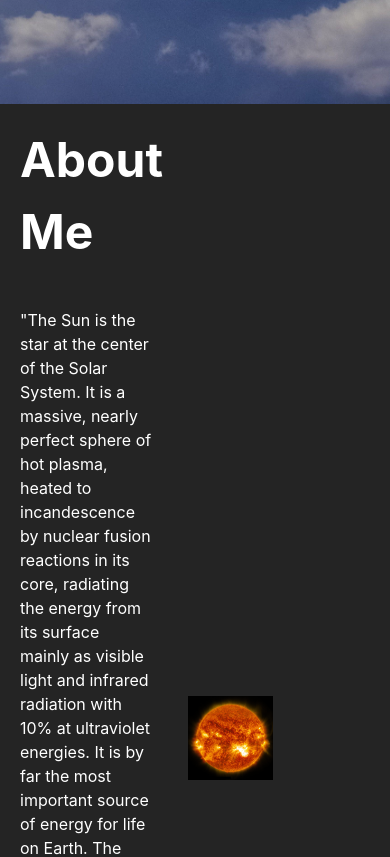
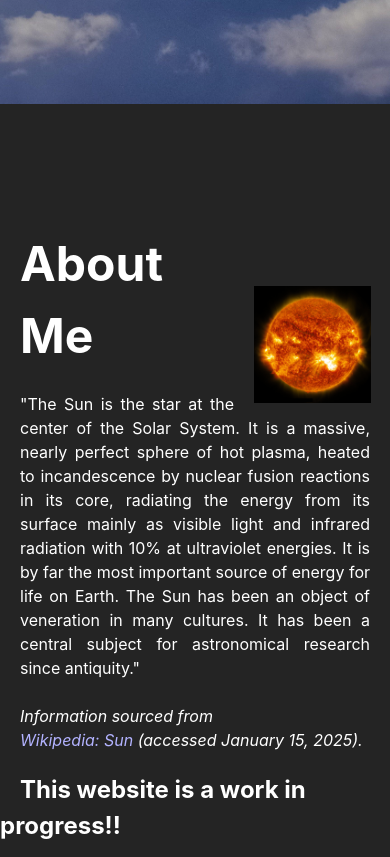
Before and after one commit to MaloSunce/ReactDemo, a React (Vite) app in the folder ReactDemo/: page / in a window 390 px wide. Shown: the part 740-1597 px from the top of the page. Built offline with nearby package versions, Linux system fonts and the light colour scheme.

Commit message:
update: reactive AboutMe

```diff
--- a/ReactDemo/src/content/AboutMe.css
+++ b/ReactDemo/src/content/AboutMe.css
@@ -1,18 +1,14 @@
 .AboutMe {
     height: 100vh;
-    display: grid;
-    grid-template-areas:
-        "Title Title Image"
-        "Description Description Image"
-        "Box1 Box1 Image";
-    grid-template-rows: repeat(3, 1fr);
-    grid-template-columns: 1fr 1fr 0.9fr;
+    display: flex;
+    flex-direction: column;
     scroll-snap-align: start;
     padding: 40px;
-    width: 70%;
-    margin: auto 5% auto 10%;
+    width: 100%;
     transition: 1s;
     justify-content: center;
+    align-content: start;
+    margin: auto 10%;
 }
 
 .AboutMe h2, h3, p {
@@ -20,37 +16,44 @@
     padding: 0;
 }
 
-.AboutMe .Title {
-    grid-area: Title;
-    align-self: end;
+.AboutMe p {
+    text-align: justify;
 }
 
-.AboutMe img {
-    grid-area: Image;
-    width: 100%;
-    height: auto;
-    align-self: center;
+img {
+    width: 40%;
+    max-width: 400px;
+    float: right;
+    margin-left: 5%;
 }
 
+
 .Description {
-    grid-area: Description;
     width: 70%;
 }
 
-.Box1 {
-    grid-area: Box1;
+.Box1 {;
     font-size: 1.5rem;
     margin-left: 20px;
 }
 
-@media only screen and (max-width: 700px) {
+@media only screen and (max-width: 800px) {
     .AboutMe {
+        align-content: center !important;
         margin: 0;
         padding: 0;
         transition: 1s;
     }
 
-    .AboutMe h3 {
-        white-space: nowrap;
+    .Description {
+        width: 100%;
+        transition: 1s;
+    }
+
+    img {
+        width: 30%;
+        margin-right: 5%;
+        margin-top: 20%;
+        transition: 1s;
     }
 }
--- a/ReactDemo/src/content/AboutMe.jsx
+++ b/ReactDemo/src/content/AboutMe.jsx
@@ -1,11 +1,14 @@
 import './AboutMe.css'
 import Me from '../assets/me.jpg'
+
 function AboutMe() {
-    return(
+    return (
         <div className="AboutMe" id="AboutMe">
+            <div className="Description">
+                <img src={Me} alt="Photo of me"></img>
+                <div>
                     <h2 className="Title">About Me</h2>
-            <img src={Me} alt="Photo of me"></img>
-            <p className="Description">
+                    <p>
                         "The Sun is the star at the center of the Solar System. It is a massive,
                         nearly perfect sphere of hot plasma, heated to incandescence by nuclear
                         fusion reactions in its core, radiating the energy from its surface mainly
@@ -16,11 +19,14 @@ function AboutMe() {
 
                         <br/><br/>
 
-                <i>Information sourced from  <br/>
-                <a href="https://en.wikipedia.org/wiki/Sun" target="_blank" rel="noopener noreferrer" style={{color: '#b3b3ff'}}>
+                        <i>Information sourced from <br/>
+                            <a href="https://en.wikipedia.org/wiki/Sun" target="_blank" rel="noopener noreferrer"
+                               style={{color: '#b3b3ff'}}>
                                 Wikipedia: Sun </a> (accessed January 15, 2025).</i>
                     </p>
+                </div>
                 <b className="Box1">This website is a work in progress!!</b>
+            </div>
         </div>
     );
 }
```
Lines whose indentation alone changed are shown as unchanged.
